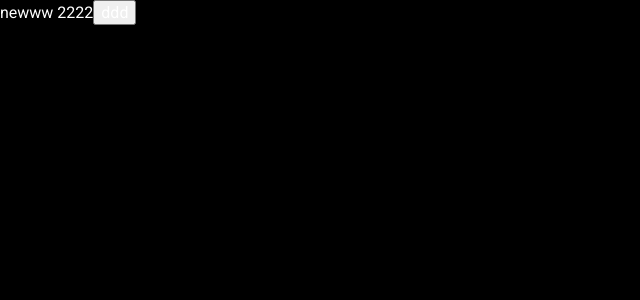
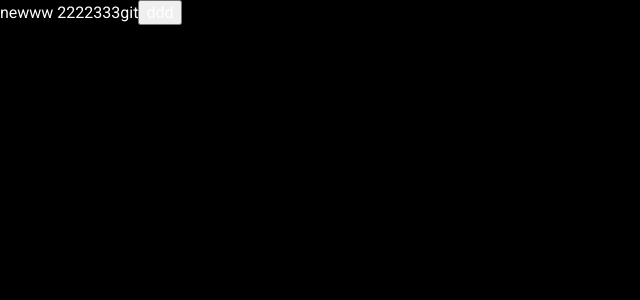
Before and after one commit to VadimDgahm/BrainCards, a React (Vite) app: page / in a window 1280 px wide. Shown: the top 300 px of the page, without its empty margins (0-640 px from the left). Built offline with nearby package versions, Linux system fonts and the light colour scheme.

Commit message:
add p wich new main

```diff
--- a/src/App.tsx
+++ b/src/App.tsx
@@ -1,7 +1,7 @@
 function App() {
   return (
     <div>
-      newww 2222
+      newww 2222333git
       <button>ddd</button>
     </div>
   )
```
